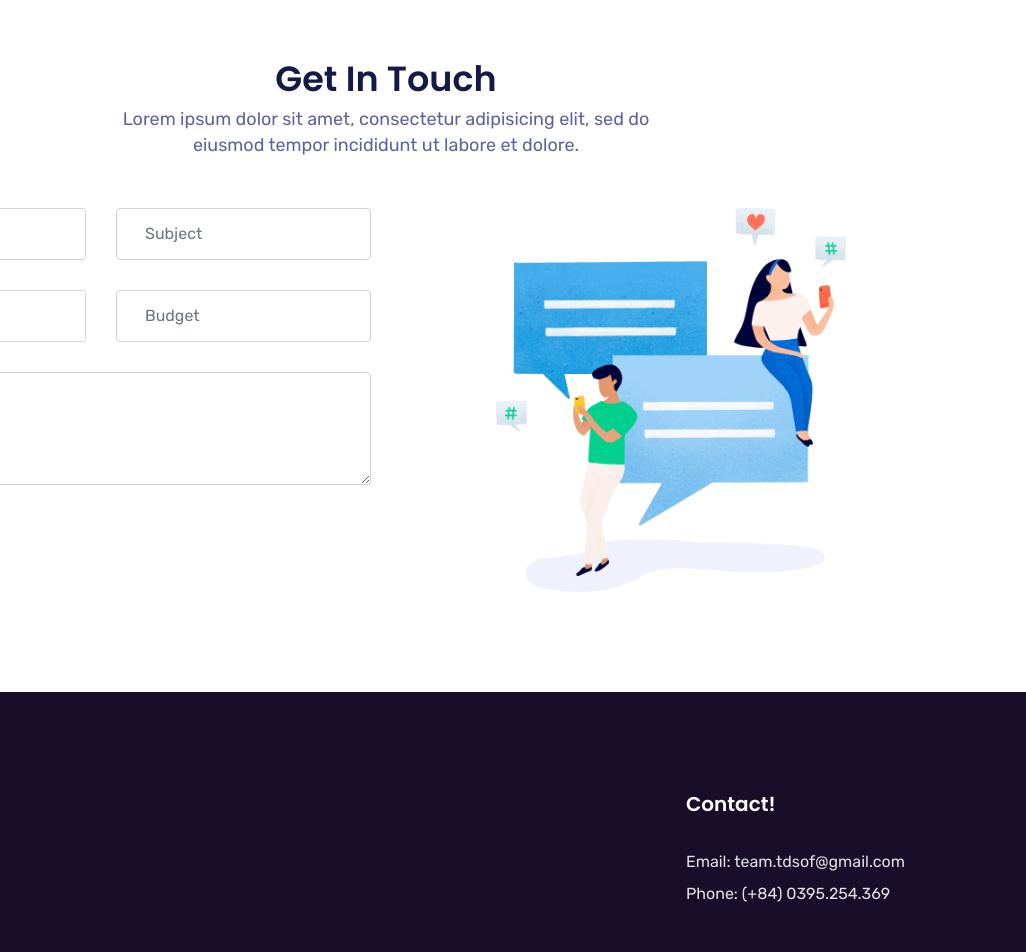
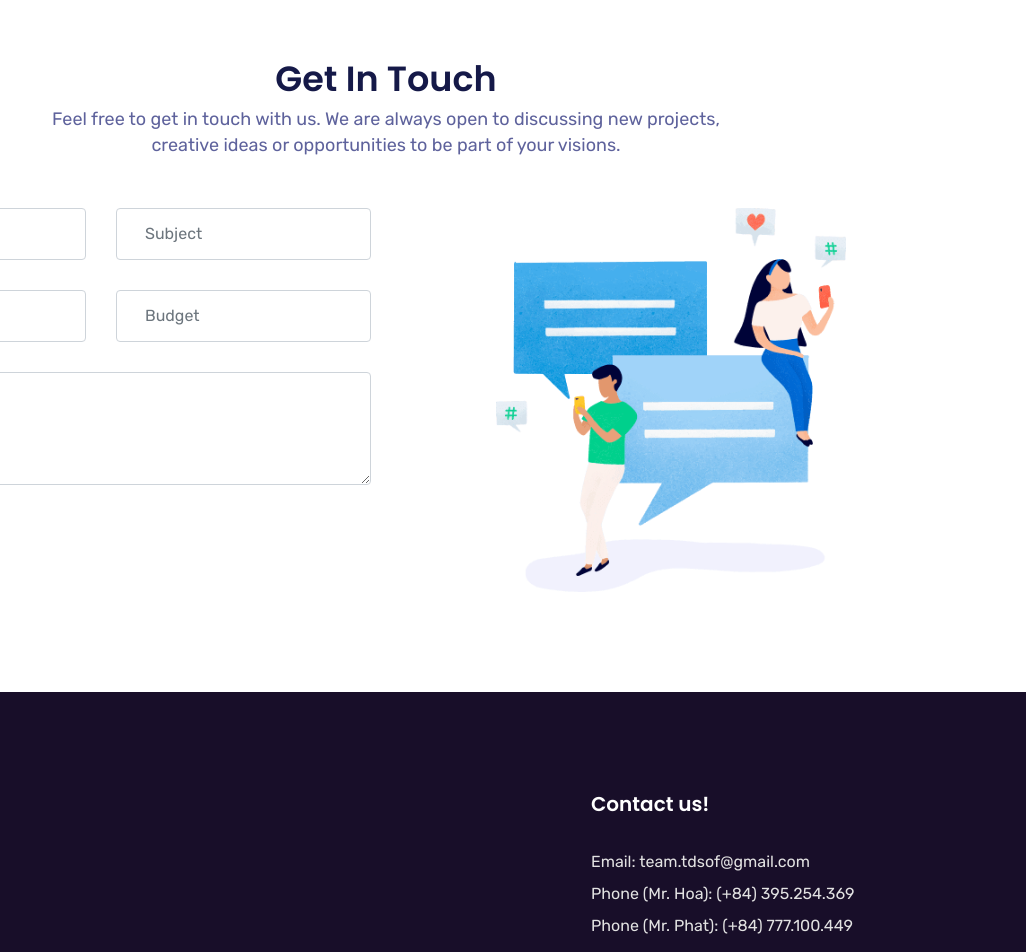
Before and after one commit to TDSof/my_website, a plain HTML site: page index.html in a window 1280 px wide. Shown: the part 4920-5872 px from the top of the page, 254-1280 px from the left. Drawn offline with Linux system fonts and the light colour scheme; files whose address does not match are found by name.

Commit message:
update web

```diff
--- a/index.html
+++ b/index.html
@@ -959,8 +959,8 @@
 						<div>
 							<h2 class="section-title">Team Members</h2>
 							<div class="desc-text">
-								<p>Lorem ipsum dolor sit amet, consectetur adipisicing elit, sed do</p>
-								<p>eiusmod tempor incididunt ut labore et dolore.</p>
+								<p>Together we are achieving great things—the work we do matters.</p>
+								<p>We are proud of who we are.</p>
 							</div>
 						</div>
 					</div>
@@ -995,7 +995,7 @@
 				<div class="col-lg-3 col-md-6 col-xs-12">
 					<div class="single-team">
 						<div class="team-thumb">
-							<img src="img/team/04.jpg" class="img-fluid" alt="">
+							<img src="img/team/default.jpg" class="img-fluid" alt="">
 						</div>
 
 						<div class="team-details">
@@ -1180,8 +1180,8 @@
 						<div>
 							<h2 class="section-title">Get In Touch</h2>
 							<div class="desc-text">
-								<p>Lorem ipsum dolor sit amet, consectetur adipisicing elit, sed do</p>
-								<p>eiusmod tempor incididunt ut labore et dolore.</p>
+								<p>Feel free to get in touch with us. We are always open to discussing new projects,</p>
+								<p>creative ideas or opportunities to be part of your visions.</p>
 							</div>
 						</div>
 					</div>
@@ -1296,7 +1296,7 @@
 							</ul>
 						</div> -->
 					</div>
-					<div class="col-lg-2 col-md-6 col-sm-6 col-xs-6 col-mb-12">
+					<div class="col-lg-1 col-md-6 col-sm-6 col-xs-6 col-mb-12">
 						<!-- <div class="widget">
 							<h3 class="block-title">Download App</h3>
 							<ul class="menu">
@@ -1308,11 +1308,12 @@
 							</ul>
 						</div> -->
 					</div>
-					<div class="col-lg-3 col-md-6 col-sm-6 col-xs-6 col-mb-12">
+					<div class="col-lg-4 col-md-6 col-sm-6 col-xs-6 col-mb-12">
 						<div class="widget">
-							<h3 class="block-title">Contact!</h3>
+							<h3 class="block-title">Contact us!</h3>
 							<p>Email: team.tdsof@gmail.com</p>
-							<p>Phone: (+84) 0395.254.369</p>
+							<p>Phone (Mr. Hoa): (+84) 395.254.369</p>
+							<p>Phone (Mr. Phat): (+84) 777.100.449</p>
 							<!-- <div class="subscribe-area">
 								<input type="email" class="form-control" placeholder="Enter Email">
 								<span><i class="lni-chevron-right"></i></span>
```
Also changed, not shown: img/team/02-.jpg (deleted), img/team/03-.jpg (deleted), img/team/default.jpg (added).
